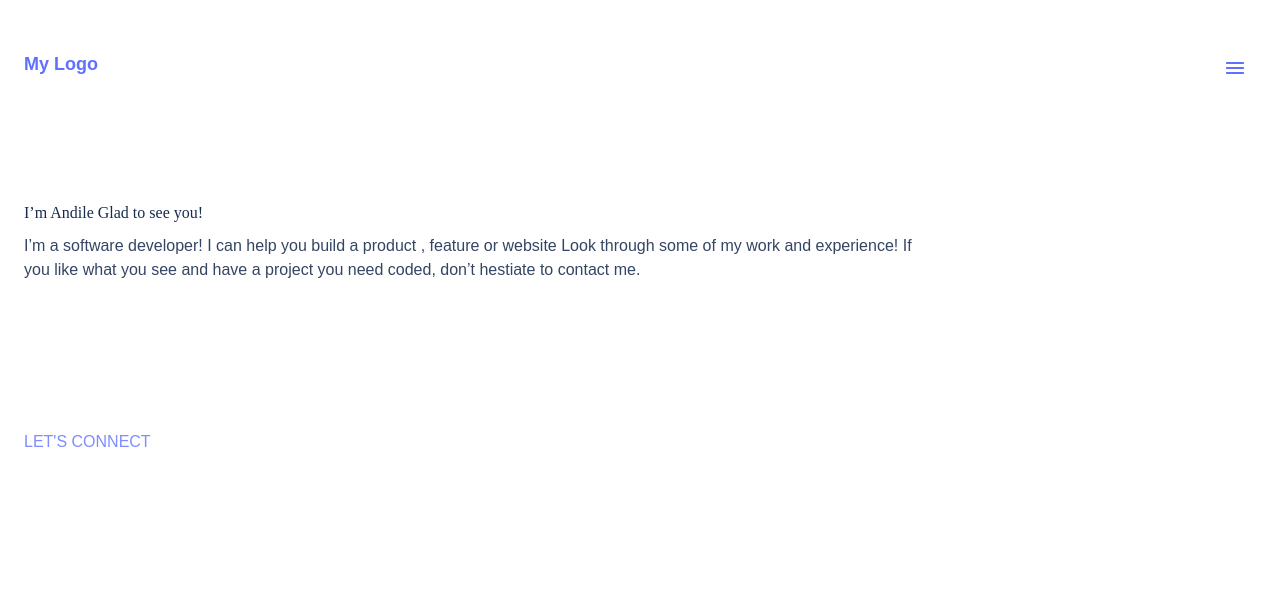
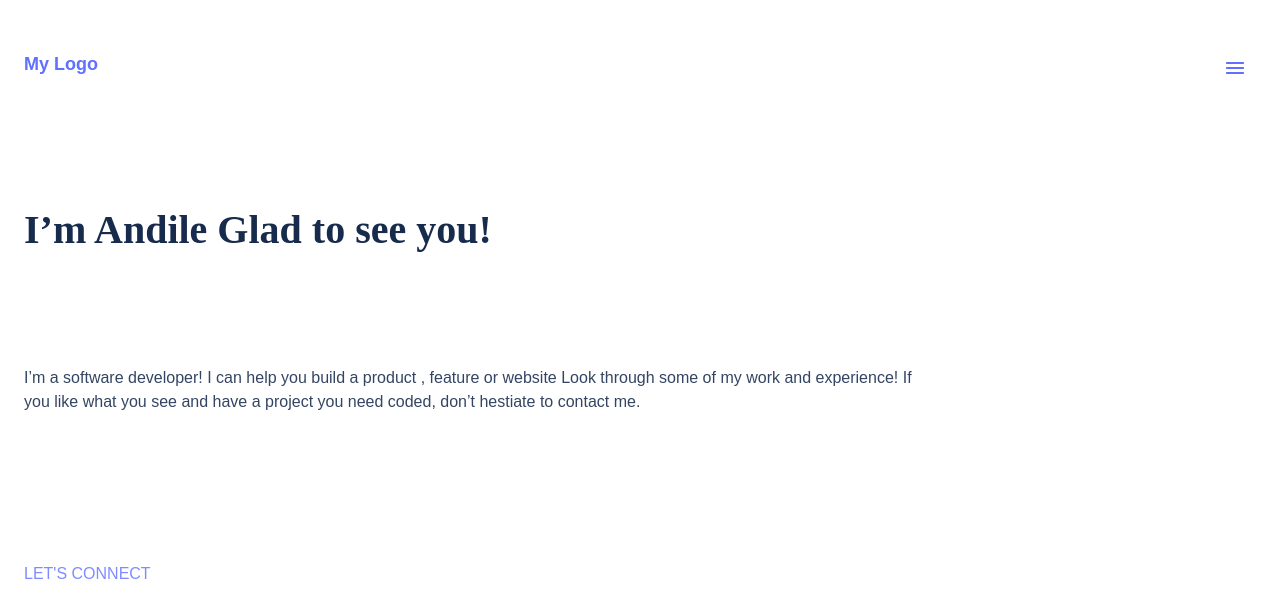
Before and after one commit to andilemashala/MIcroverse-portfolio-project, a website: page index.html in a window 1280 px wide. Shown: the top 595 px of the page. Drawn offline with Linux system fonts and the light colour scheme.

Commit message:
Updated style.css

```diff
--- a/style.css
+++ b/style.css
@@ -2,14 +2,14 @@ html {
   margin: 0;
 }
 
-body{
+body {
   width: 100vw;
   margin-top: 0;
   margin-left: auto;
   margin-right: auto;
   position: relative;
   height: 5410px;
-  background-color: #f7f7f9
+  background-color: #f7f7f9;
 }
 
 button:hover {
@@ -25,7 +25,7 @@ button:hover {
 .mobile-header {
   width: 100%;
   height: 718px;
-  background: #ffffff;
+  background: #fff;
   border-radius: 0 0 0 90px;
 }
 
@@ -51,7 +51,7 @@ button:hover {
 }
 
 .menu {
-margin-top: 10px;
+  margin-top: 10px;
 }
 
 .header-main-content {
@@ -62,11 +62,13 @@ margin-top: 10px;
   background-repeat: no-repeat;
 }
 
-.introduction-primary-text{
+.introduction-primary-text {
+  width: 70.78%;
+  height: 150px;
+  font-size: 40px;
+  font-weight: 700;
+  line-height: 52px;
   color: #172b4d;
-  padding-top: 114px;
-  padding-left: 24px;
-  padding-right: 24px;
   padding-top: 114px;
   padding-left: 24px;
   padding-right: 24px;
@@ -112,9 +114,9 @@ margin-top: 10px;
 
 /* minimum desktop width */
 @media (width >= 768px) {
-  .header-main-content{
-      background-image: url('/Header\ bg.png');
-      background-repeat: no-repeat;
-      background-size: 100vw 587.15px;
+  .header-main-content {
+    background-image: url('/Header\ bg.png');
+    background-repeat: no-repeat;
+    background-size: 100vw 587.15px;
   }
 }
```
